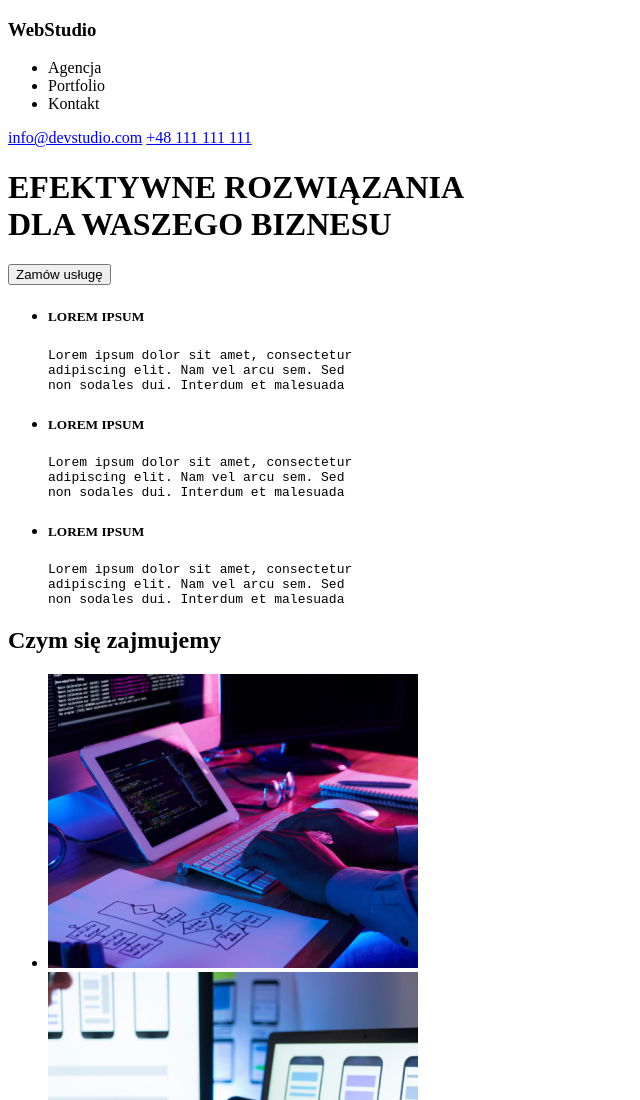
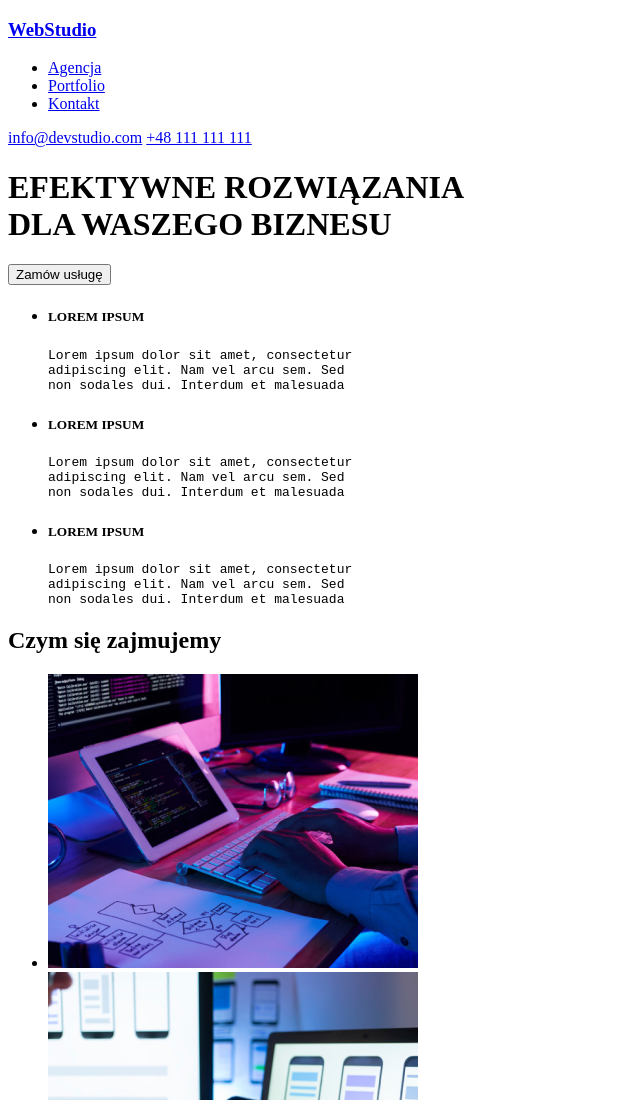
Before and after one commit to DabrowskiPiotr/goit-markup-hw-01, a plain HTML site: page index.html in a window 1280 px wide. Shown: the top 1100 px of the page, without its empty margins (0-640 px from the left). Drawn offline with Linux system fonts and the light colour scheme.

Commit message:
dodanie linka

```diff
--- a/index.html
+++ b/index.html
@@ -9,11 +9,11 @@
   <body>
     <header>
       <nav>
-        <h3>WebStudio</h3>
+        <h3><a href="index.html">WebStudio</a></h3>
         <ul>
-          <li>Agencja</li>
-          <li>Portfolio</li>
-          <li>Kontakt</li>
+          <li><a href="agencja.html">Agencja</a></li>
+          <li><a href="portfolio.html">Portfolio</a></li>
+          <li><a href="kontakt.html">Kontakt</a></li>
         </ul>
       </nav>
       <div>
```
